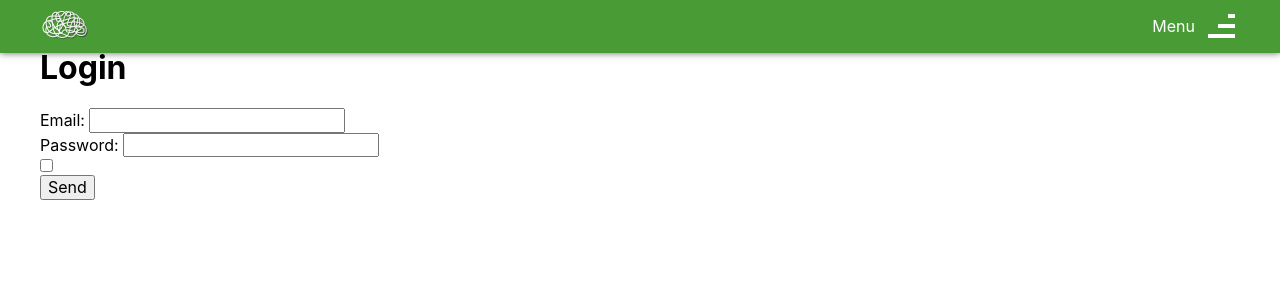
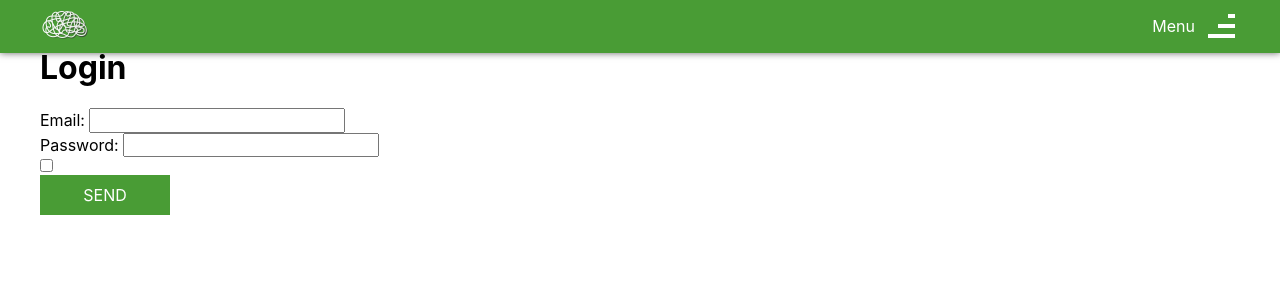
Before and after one commit to vladzyabs/memorycard, a React (Create React App) app: page / in a window 1280 px wide. Shown: the top 300 px of the page. Built offline with nearby package versions, Linux system fonts and the light colour scheme.

Commit message:
custom Button

```diff
--- a/src/components/common/Button/Button.module.scss
+++ b/src/components/common/Button/Button.module.scss
@@ -1,3 +1,26 @@
+@import "../../../styles/variables";
+
 .button {
+  outline: none;
+  cursor: pointer;
+  padding: 5px 10px;
+  min-height: 40px;
+  min-width: 130px;
+  text-transform: uppercase;
 
+  color: #fff;
+  background-color: $color-accent;
+  border: 1px solid $color-accent;
+
+  transition: .3s;
+
+  &:hover, &:focus {
+    background: #fff;
+    color: $color-accent;
+  }
+
+  &:disabled {
+    opacity: .7;
+    background-color: $color-accent;
+  }
 }
--- a/src/components/common/Button/Button.tsx
+++ b/src/components/common/Button/Button.tsx
@@ -12,4 +12,4 @@ const Button = (props: ButtonPropsType) => {
    )
 }
 
-export default Button
+export default React.memo(Button)
```
Also changed, not shown: src/assets/images/loader.svg (added).
